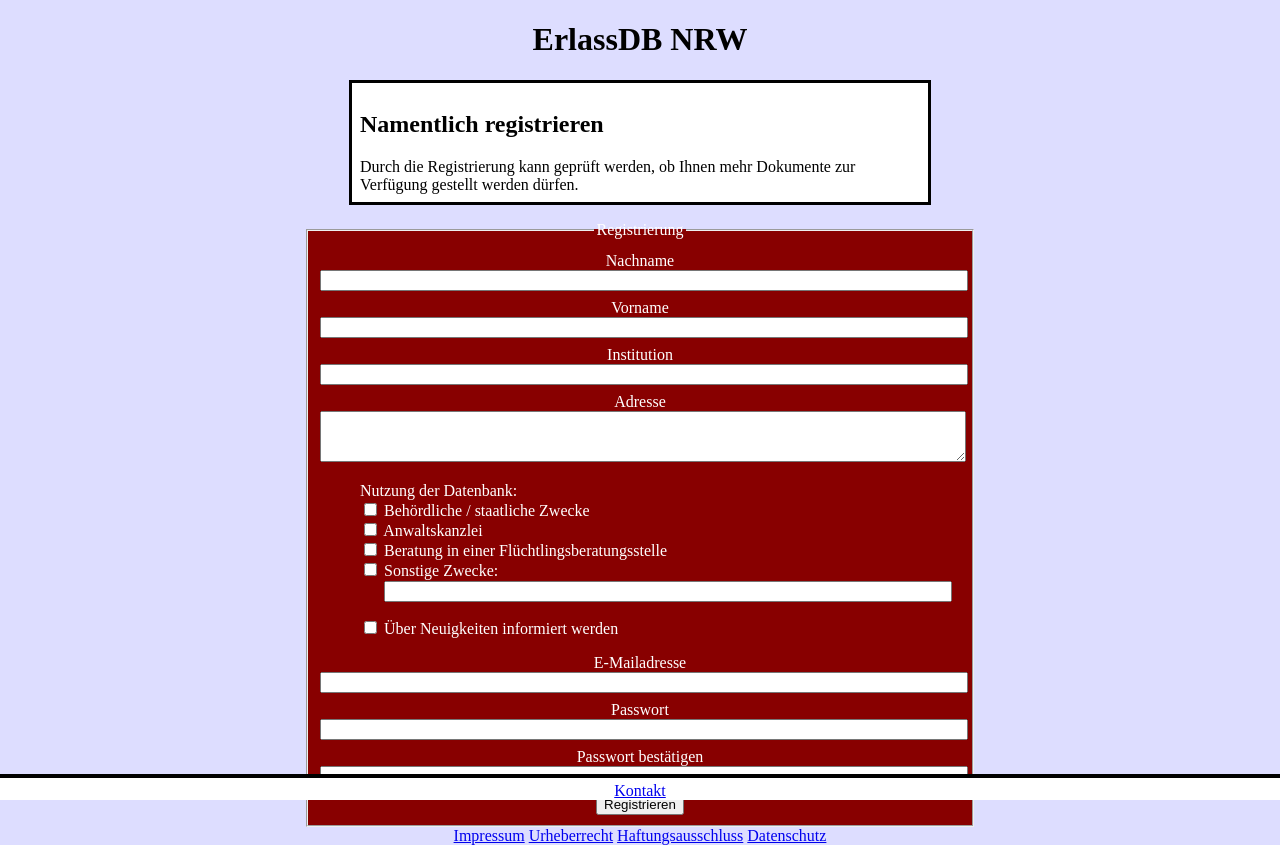
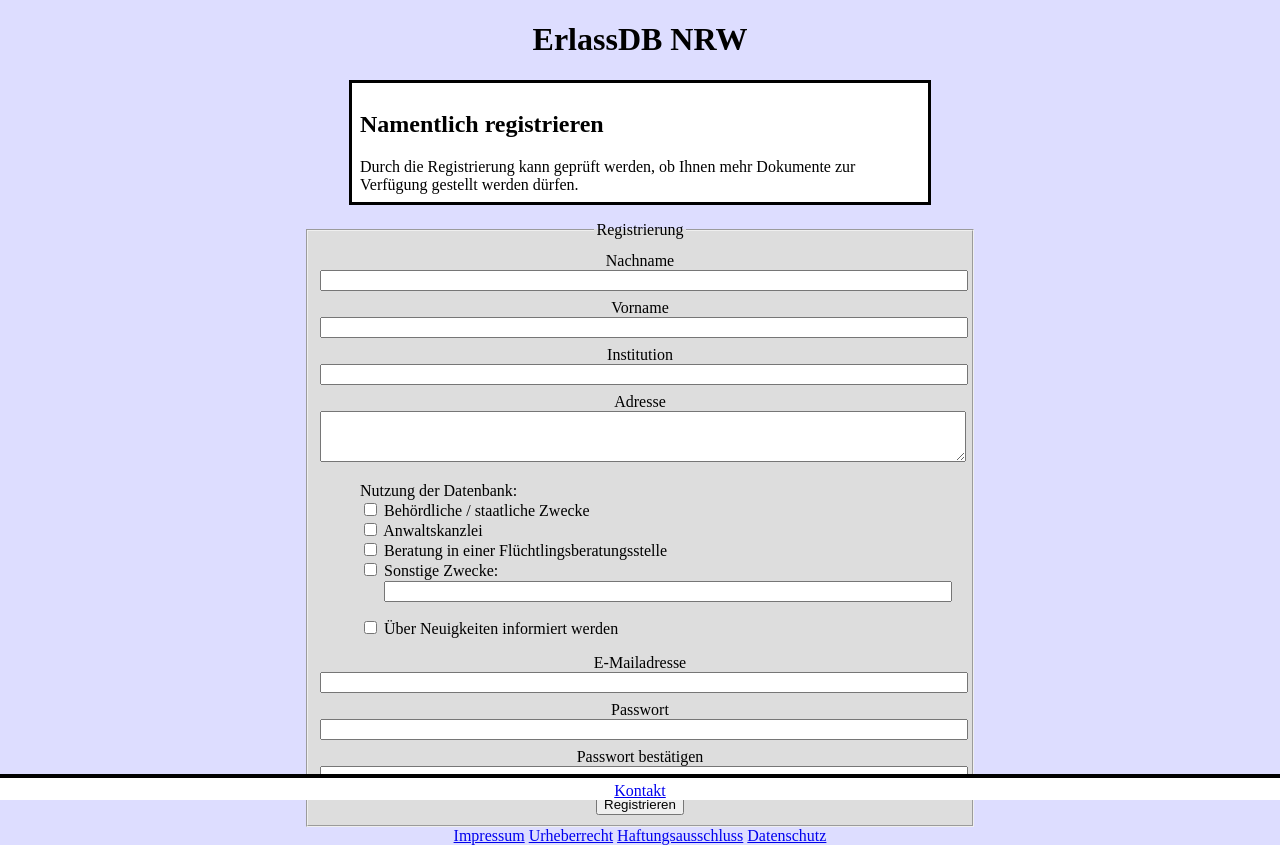
Before and after one commit to BackupTheBerlios/erlassdb, a PHP site: page /?register in a window 1280 px wide. Run offline with PHP 8.4, Linux system fonts and the light colour scheme; data that the repository does not hold is empty.

Commit message:
style fix

```diff
--- a/style.css
+++ b/style.css
@@ -1,7 +1,7 @@
 body {
     text-align:center;
     background-color: #ddf;
-    color: #fff;
+    color: black;
     margin: 0em;
 }
 
@@ -67,7 +67,6 @@ div.Datum {
 
 div.box, div.errorbox {
     text-align:left;
-    color: #000;
     background-color: #fff;
     border: .2em solid black;
     padding: .5em;
@@ -104,7 +103,7 @@ form {
 body > form > fieldset {
     width: 40em;
     margin: 0 auto;
-    background-color: #800;
+    background-color: #dddddd;
 }
 
 fieldset > label {
@@ -151,7 +150,6 @@ div.volatile {
     width: 100%;
     display: none;
     background-color: white;
-    color: black;
     padding: 1em;
     border: 1ex solid black;
     border-style: outset;
```
